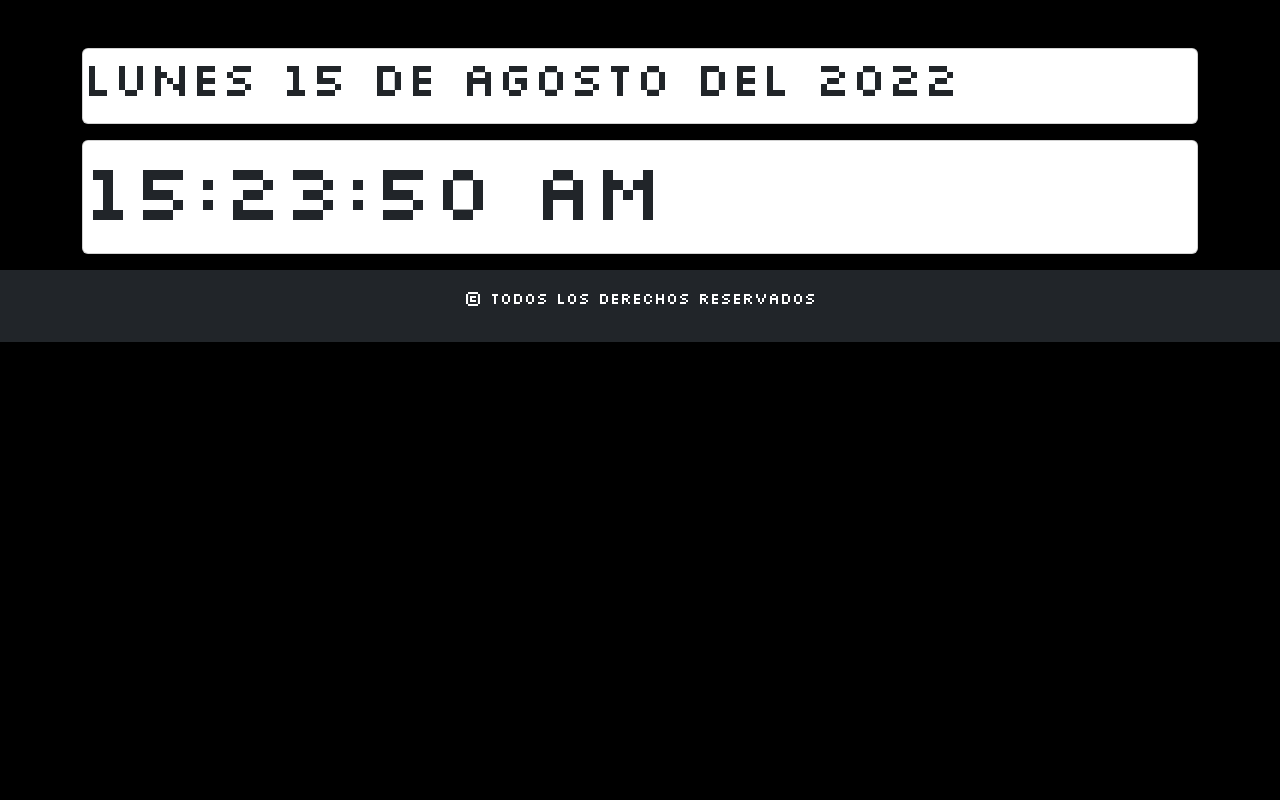
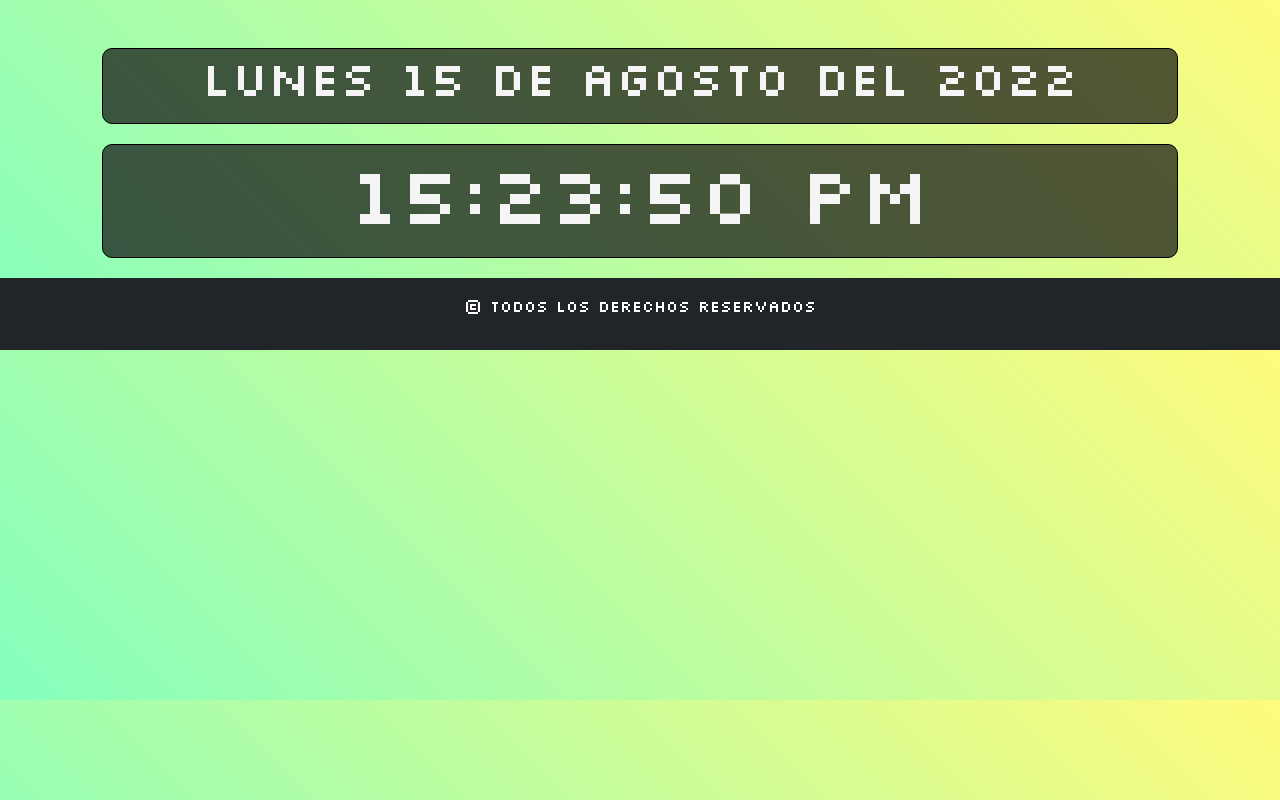
Before and after one commit to Alvaro-Gendo/Practico5Ejercicio4, a plain HTML site: page index.html in a window 1280 px wide. Drawn offline with Linux system fonts and the light colour scheme.

Commit message:
se agregaron un par de estilos

```diff
--- a/css/style.css
+++ b/css/style.css
@@ -5,4 +5,15 @@ body{
     font-family: 'Silkscreen';
     font-size: 1rem;
     background-color: black;
+    background-color: #85FFBD;
+    background-image: linear-gradient(45deg, #85FFBD 0%, #FFFB7D 100%);
+
 }
+
+article{
+    color: whitesmoke;
+    border: 1px solid black;
+    border-radius: 10px;
+    background-color: rgba(17, 17, 17, 0.705);
+    margin: 20px;
+}
--- a/index.html
+++ b/index.html
@@ -13,13 +13,13 @@
 </head>
 <body>
     <main class="container mt-5">
-        <section>
-            <div class="card my-3">
+        <section class="text-center">
+            <article>
                 <p id="fecha" class="display-5"></p>
-            </div>
-            <div class="card my-3">
+            </article>
+            <article>
                 <p id="hora" class="display-1"></p>
-            </div>
+            </article>
         </section>
     </main>
     <footer class="text-center text-white bg-dark p-3">
--- a/js/app.js
+++ b/js/app.js
@@ -29,7 +29,9 @@ function obtenerHora() {
   let fecha = document.querySelector("#fecha");
 
   fecha.innerHTML = `${diaSemanas[fechaActual.getDay()]}
-  ${fechaActual.getDate()} de ${ meses[fechaActual.getMonth()]} del ${fechaActual.getFullYear()}`;
+  ${fechaActual.getDate()} de ${
+    meses[fechaActual.getMonth()]
+  } del ${fechaActual.getFullYear()}`;
 
   let parrafoHora = document.querySelector("#hora");
 
@@ -38,22 +40,22 @@ function obtenerHora() {
     segundos = "0" + segundos;
   }
 
-  let minutos = fechaActual.getMinutes()
-  if (minutos < 10 ){
+  let minutos = fechaActual.getMinutes();
+  if (minutos < 10) {
     minutos = "0" + minutos;
   }
-  let hora = fechaActual.getHours()
-  if (hora < 10 ){
+  let hora = fechaActual.getHours();
+  if (hora < 10) {
     hora = "0" + hora;
   }
- let horaDia = ""
- if (horaDia < 12){
-    horaDia = "am"
- }else{
-    horaDia = "pm"
- }
+  let horaDia = "";
+  if (horaDia > 12) {
+    horaDia = "am";
+  } else {
+    horaDia = "pm";
+  }
   parrafoHora.innerHTML = `${hora}:${minutos}:${segundos} ${horaDia}`;
 }
 
 
-setInterval(obtenerHora, 1000)
+setInterval(obtenerHora, 1000);
```
